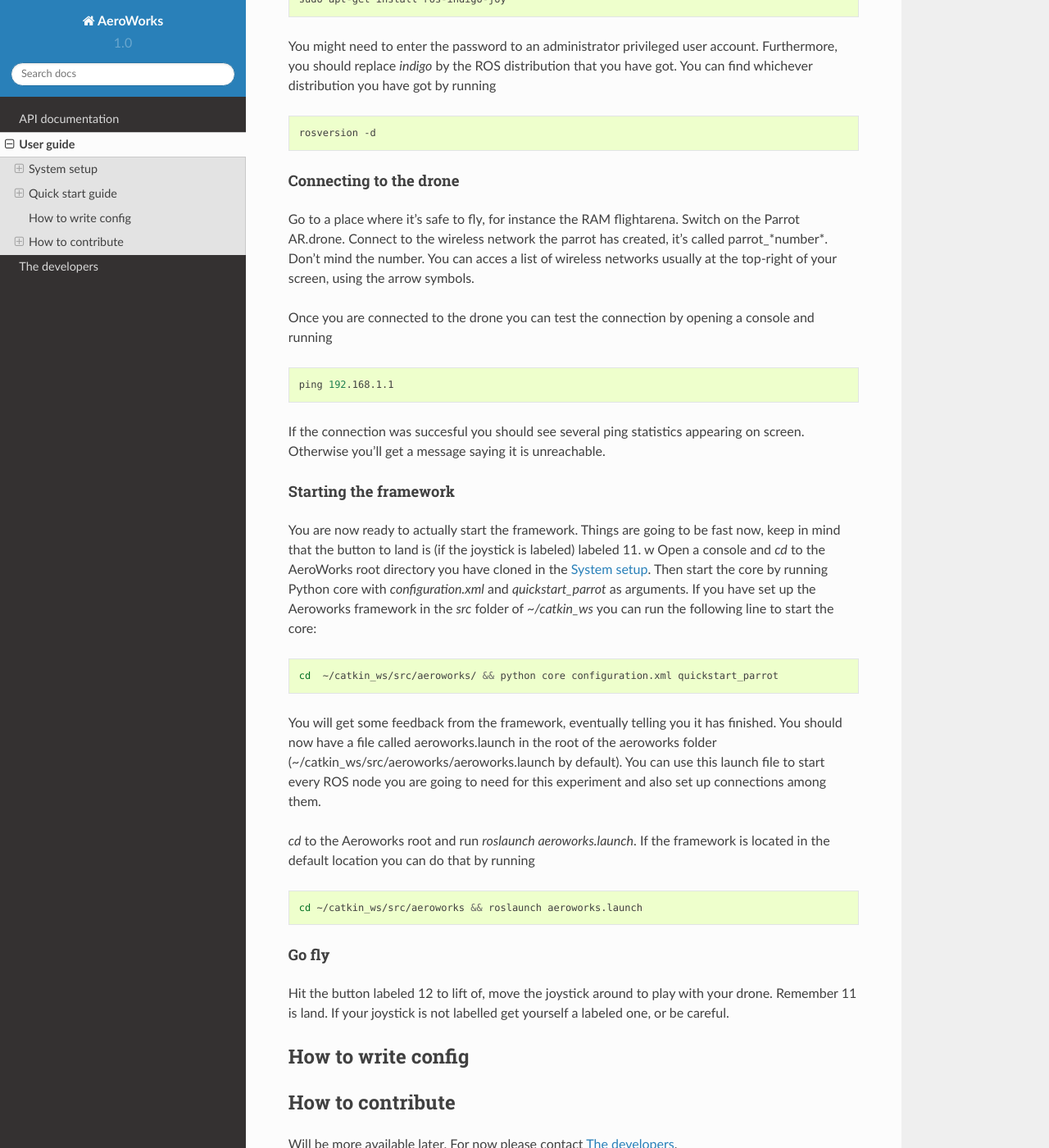
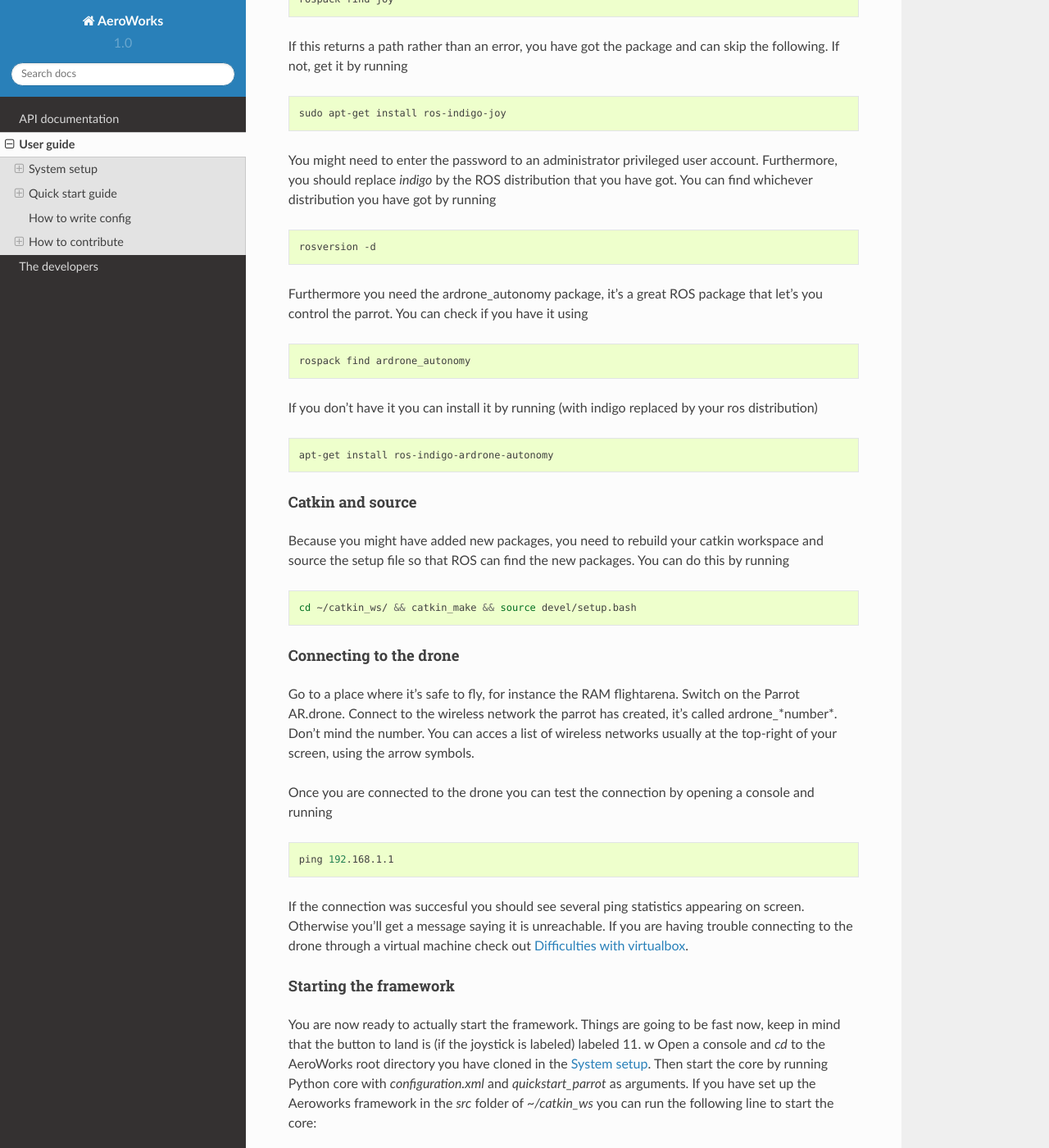
Before and after one commit to UT-RAM/viki, a Sphinx documentation site: the page built from docs/userguide.rst, in a window 1280 px wide and 1400 px high, scrolled down 4861 px. Shown: the whole window at 82% size. Built offline with Sphinx 7.4.7 and the Read the Docs theme 2.0.0, drawn with Linux system fonts in a browser that asks for light colours; some of the changed text lies outside the part shown.

Commit message:
updated user guide after feedback session

```diff
--- a/docs/userguide.rst
+++ b/docs/userguide.rst
@@ -175,7 +175,13 @@
 
     jstest js0
 
-You are going to have to do this for every *js*-item (with the number behind it) until you find one that clearly responds when you press buttons or move axis on your joystick, before hitting *ctrl+c*. When you have found it remember which one it was. Fur this quick start guide we will assume that it is *js0*.
+If you don't have *jstest* yet you can get it by running:
+
+.. code-block:: bash
+
+    sudo apt-get install jstest-gtk
+
+You are going to have to do this for every *js*-item (with the number behind it) until you find one that clearly responds when you press buttons or move axis on your joystick, before hitting *ctrl+c*. When you have found it remember which one it was. Fur this quick start guide we will assume that it is *js0*. If you are having trouble finding your joystick through a virtual machine, check out :ref:`virtualbox`.
 
 Go to the root of the AeroWorks framework, and open configuration.xml, for instance by running
 
@@ -209,9 +215,30 @@
 
     rosversion -d
 
+Furthermore you need the ardrone_autonomy package, it's a great ROS package that let's you control the parrot. You can check if you have it using
+
+.. code-block:: bash
+
+    rospack find ardrone_autonomy
+
+If you don't have it you can install it by running (with indigo replaced by your ros distribution)
+
+.. code-block:: bash
+
+    apt-get install ros-indigo-ardrone-autonomy
+
+
+Catkin and source
+"""""""""""""""""
+Because you might have added new packages, you need to rebuild your catkin workspace and source the setup file so that ROS can find the new packages. You can do this by running
+
+.. code-block:: bash
+
+    cd ~/catkin_ws/ && catkin_make && source devel/setup.bash
+
 Connecting to the drone
 """"""""""""""""""""""""
-Go to a place where it's safe to fly, for instance the RAM flightarena. Switch on the Parrot AR.drone. Connect to the wireless network the parrot has created, it's called parrot\_*number*. Don't mind the number. You can acces a list of wireless networks usually at the top-right of your screen, using the arrow symbols.
+Go to a place where it's safe to fly, for instance the RAM flightarena. Switch on the Parrot AR.drone. Connect to the wireless network the parrot has created, it's called ardrone\_*number*. Don't mind the number. You can acces a list of wireless networks usually at the top-right of your screen, using the arrow symbols.
 
 Once you are connected to the drone you can test the connection by opening a console and running
 
@@ -219,7 +246,7 @@
 
     ping 192.168.1.1
 
-If the connection was succesful you should see several ping statistics appearing on screen. Otherwise you'll get a message saying it is unreachable.
+If the connection was succesful you should see several ping statistics appearing on screen. Otherwise you'll get a message saying it is unreachable. If you are having trouble connecting to the drone through a virtual machine check out :ref:`virtualbox`.
 
 Starting the framework
 """"""""""""""""""""""
```
Also changed, not shown: docs/virtualbox.rst (added, +26 -0 lines), 6 other files.
